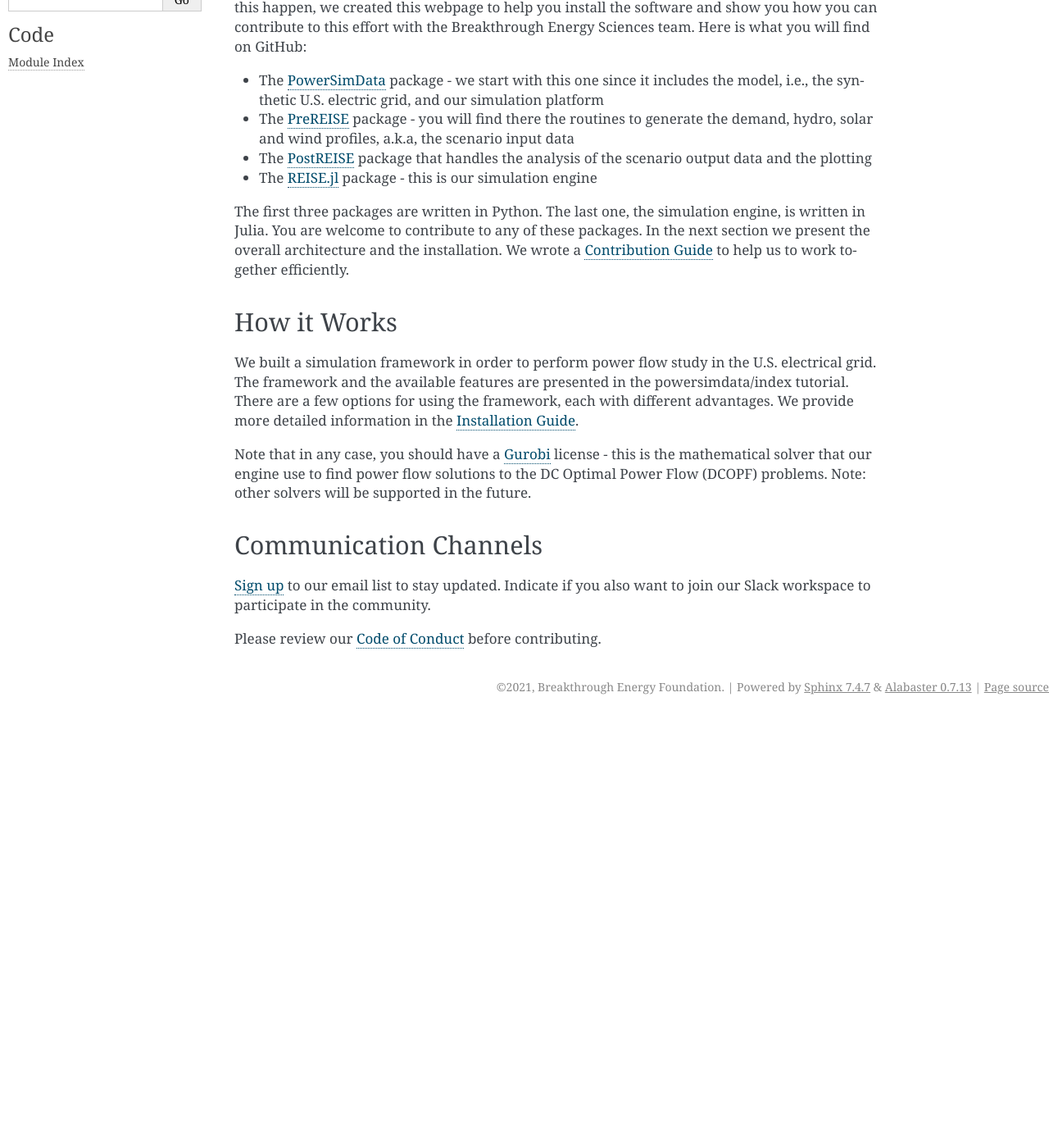
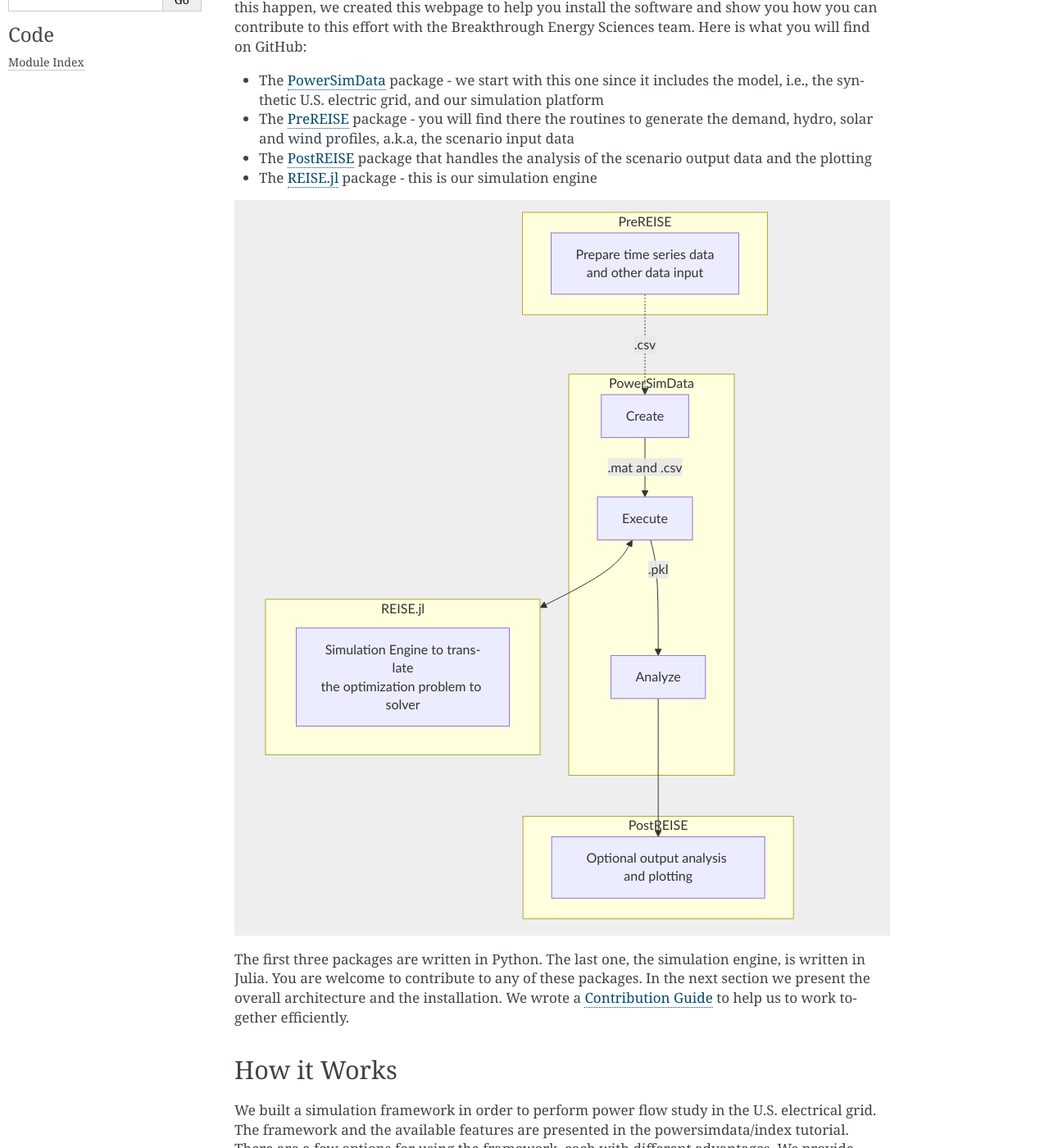
Before and after one commit to Breakthrough-Energy/docs, a Sphinx documentation site: the page built from source/index.rst, in a window 1280 px wide and 1400 px high, scrolled down 657 px. Shown: the whole window at 82% size. Built offline with Sphinx 7.4.7, drawn with Linux system fonts in a browser that asks for light colours; pages that are not in the unit, such as notebooks, are missing from menus; before the commit the page ends 1534 px from its top, so only the background shows below that.

```diff
--- a/source/index.rst
+++ b/source/index.rst
@@ -48,6 +48,28 @@ team. Here is what you will find on GitHub:
 - The `REISE.jl <https://github.com/Breakthrough-Energy/REISE.jl>`_ package - this is
   our simulation engine
 
+.. mermaid::
+
+    flowchart TD
+        subgraph M[PreREISE]
+        B["Prepare time series data
+        and other data input"]
+	end
+
+	B -.".csv".-> C[Create]
+	subgraph N[PowerSimData]
+	C --".mat and .csv"--> D[Execute]
+	D --".pkl"--> E[Analyze]
+	end
+	subgraph O[REISE.jl]
+	F["Simulation Engine to translate
+	the optimization problem to solver"]
+	end
+	D <--> O
+	subgraph P[PostREISE]
+	E --> G["Optional output analysis and plotting"]
+	end
+
 The first three packages are written in Python. The last one, the simulation engine, is
 written in Julia. You are welcome to contribute to any of these packages. In the next
 section we present the overall architecture and the installation. We wrote a
```
